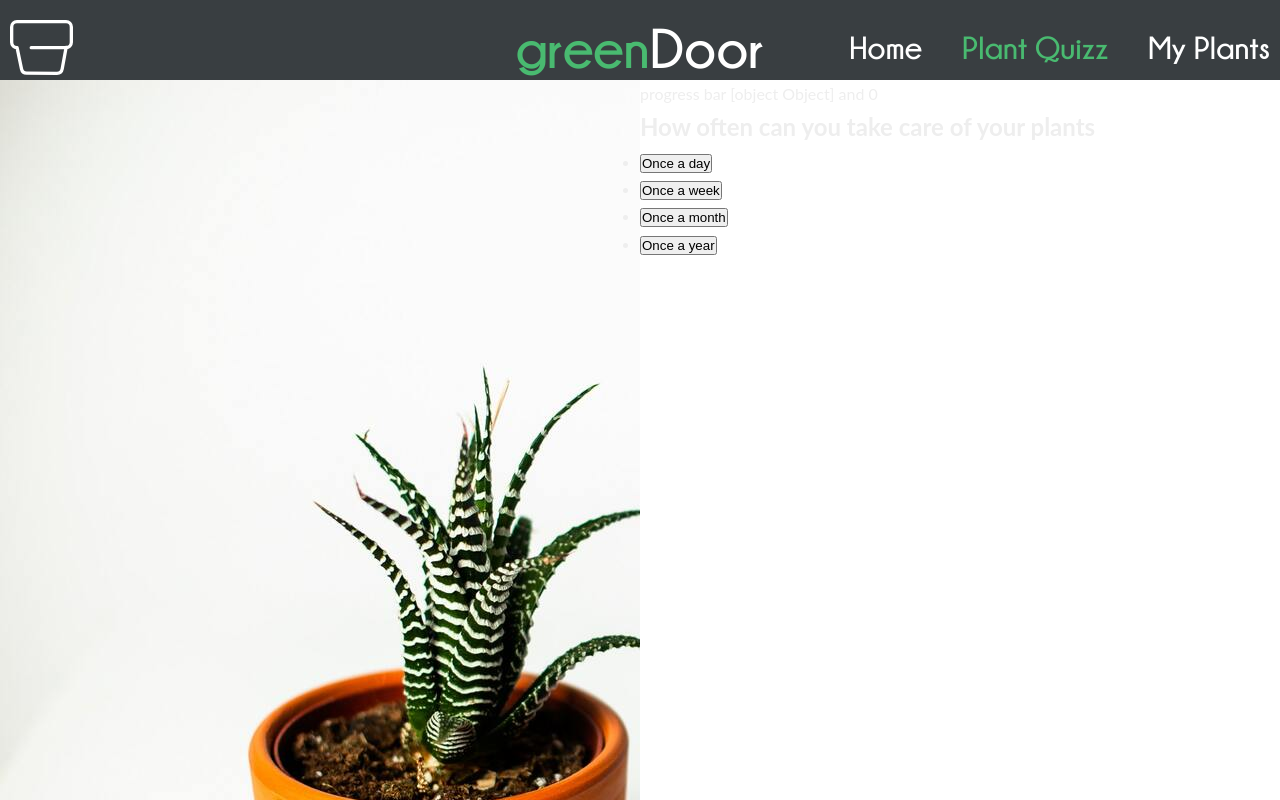
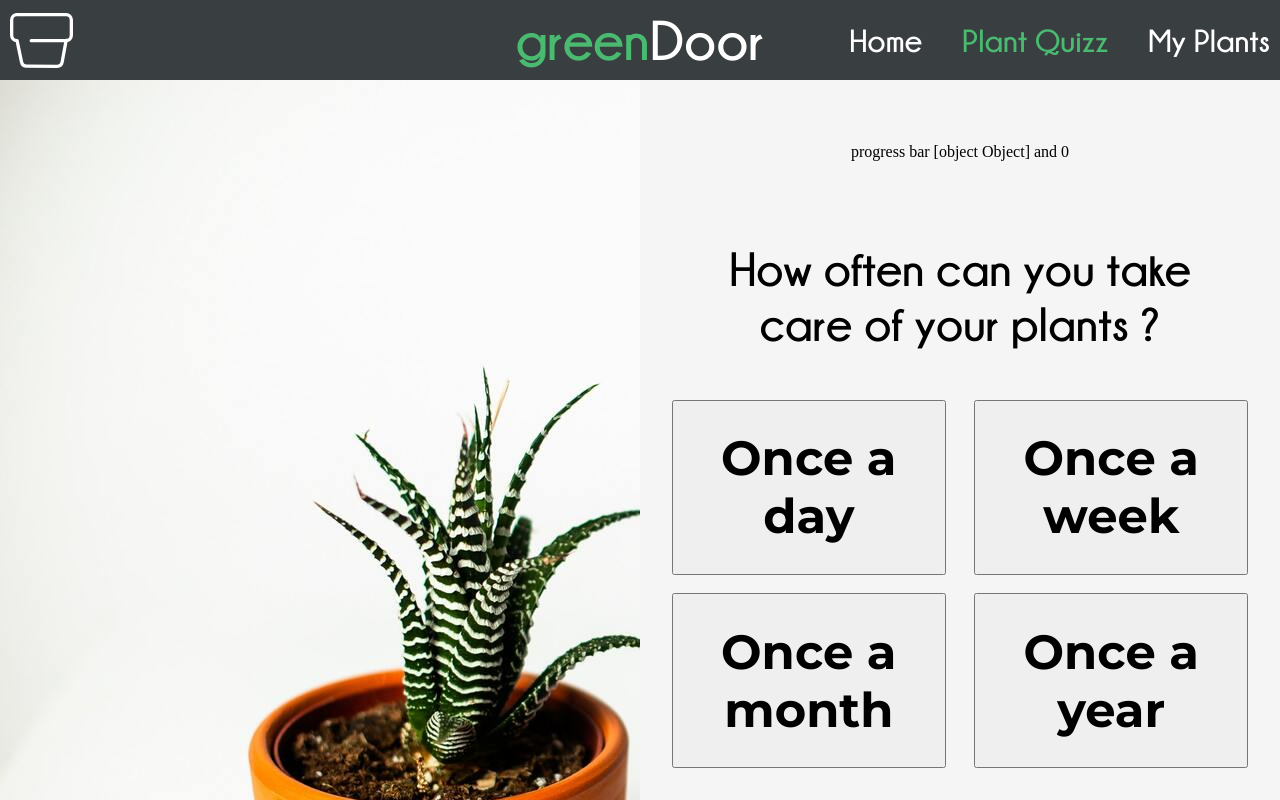
Before and after one commit to WildCodeSchool-2024-02/JS-Nantes-RAMCss-II-P2-GreenDoor, a React (Vite) app in the folder client/: page /quizz in a window 1280 px wide. Built offline with nearby package versions, Linux system fonts and the light colour scheme.

Commit message:
made the quizz page look better

```diff
--- a/client/src/App.css
+++ /dev/null
@@ -1,165 +0,0 @@
-body {
-  font-family: "Lato", sans-serif;
-  font-weight: 400;
-  font-size: 16px;
-  line-height: 1.7;
-  color: #eee;
-  margin: 0;
-}
-
-.container {
-  height: 100vh;
-  background-image: url("./assets/images/background.webp");
-  background-size: cover;
-  background-position: top;
-  position: relative;
-  display: flex;
-  flex-direction: row;
-  justify-content: space-between;
-  padding: 30px;
-}
-
-.logo {
-  font-size: 20px;
-  margin-top: 16px;
-}
-
-.navbar ul {
-  display: flex;
-  gap: 20px;
-  list-style: none;
-}
-
-.navbar a {
-  text-decoration: none;
-  color: #eee;
-  display: flex;
-  gap: 5px;
-  justify-content: end;
-  margin-top: auto;
-  font-size: 15px;
-}
-
-.navbar a:hover {
-  scale: 110%;
-}
-
-.text-box {
-  position: absolute;
-  top: 50%;
-  left: 50%;
-  transform: translate(-50%, -50%);
-  text-align: center;
-}
-
-.block-primary {
-  text-transform: uppercase;
-  margin-bottom: 30px;
-}
-
-.block-primary-main {
-  font-size: 50px;
-  font-weight: 400;
-  letter-spacing: 5px;
-  animation: blink 12s infinite;
-}
-
-.block-primary-sub {
-  display: block;
-  font-size: 18px;
-  font-weight: 700;
-  letter-spacing: 7px;
-}
-
-.btn:link,
-.btn:visited {
-  text-transform: uppercase;
-  text-decoration: none;
-  padding: 10px 20px;
-  display: inline-block;
-  border-radius: 100px;
-  transition: all 0.2s;
-  position: relative;
-}
-
-.btn:hover {
-  transform: translateY(-3px);
-  box-shadow: 0 10px 20px rgba(0, 0, 0, 0.2);
-}
-
-.btn:active {
-  transform: translateY(-1px);
-  box-shadow: 0 5px 10px rgba(0, 0, 0, 0.2);
-}
-
-.btn-white {
-  background-color: #fff;
-  color: #777;
-  font-size: 14px;
-}
-
-footer {
-  position: absolute;
-  top: 85%;
-  left: 75%;
-}
-
-.wcs {
-  text-decoration: none;
-  color: #ff1493ad;
-}
-
-.wcs:hover {
-  border-bottom: solid 1px #ff1493ad;
-}
-
-@media screen and (max-width: 760px) {
-  .logo {
-    display: none;
-  }
-
-  .container {
-    justify-content: center;
-  }
-
-  footer {
-    position: absolute;
-    top: 85%;
-    left: 20%;
-  }
-}
-
-@media screen and (min-width: 761px) and (max-width: 960px) {
-  footer {
-    position: absolute;
-    top: 85%;
-    left: 60%;
-  }
-}
-
-@keyframes blink {
-  20%,
-  24%,
-  55% {
-    color: #111;
-    text-shadow: none;
-  }
-  0%,
-  19%,
-  21%,
-  23%,
-  25%,
-  54%,
-  56%,
-  100% {
-    text-shadow:
-      0 0 5px #ff1493ad,
-      0 0 15px #eee,
-      0 0 20px #ff1493ad,
-      0 0 40px #a00ac9,
-      0 0 60px #ff0000,
-      0 0 10px #970dc5,
-      0 0 98px #ff0000;
-    color: #fff;
-  }
-}
--- a/client/src/App.jsx
+++ b/client/src/App.jsx
@@ -1,5 +1,3 @@
-import "./App.css";
-
 import { Outlet } from "react-router-dom";
 // import { useState } from "react";
 
--- a/client/src/pages/Quizz.jsx
+++ b/client/src/pages/Quizz.jsx
@@ -8,13 +8,12 @@ function Quizz() {
   const [questionIndex, setQuestionIndex] = useState(0);
   const [answears, setAnswears] = useState([]);
 
-
   function handleQuizzButton(index) {
     setQuestionIndex(() => questionIndex + 1);
     setAnswears(() => {
-        const updatedAnswears = [...answears]
-        updatedAnswears.push(index);
-        return updatedAnswears;
+      const updatedAnswears = [...answears];
+      updatedAnswears.push(index);
+      return updatedAnswears;
     });
   }
 
@@ -23,20 +22,16 @@ function Quizz() {
       <figure>
         <img src={background} alt="decorative" />
       </figure>
-      <section className="right-container">
+      <section className="questions-container">
         <QuizzProgressBar
           topic={quizz[questionIndex]}
           questionIndex={questionIndex}
         />
         <h2>{quizz[questionIndex].question}</h2>
-        <ul>
+        <ul className={`layout-${quizz[questionIndex].answears.length}`}>
           {quizz[questionIndex].answears.map((answear, index) => (
             <li key={answear}>
-              <button
-                className={`layout-${quizz[questionIndex].answears.length}`}
-                type="button"
-                onClick={() => handleQuizzButton(index)}
-              >
+              <button type="button" onClick={() => handleQuizzButton(index)}>
                 {answear}
               </button>
             </li>
--- a/client/src/pages/quizz.json
+++ b/client/src/pages/quizz.json
@@ -1,7 +1,7 @@
 [
   {
     "topic": "Care levels",
-    "question": "How often can you take care of your plants",
+    "question": "How often can you take care of your plants ?",
     "answears": ["Once a day", "Once a week", "Once a month", "Once a year"]
   },
   {
--- a/client/src/styles/Import.css
+++ b/client/src/styles/Import.css
@@ -19,7 +19,7 @@
 }
 
 :root {
-  --background-color: #4f4f4f;
+  --background-color: #f5f5f5;
   --fore-ground-color: #ffffff;
   --dark-color: #393e41;
   --accent-color: #49ba70;
--- a/client/src/styles/Quizz.css
+++ b/client/src/styles/Quizz.css
@@ -9,12 +9,42 @@
   overflow: hidden;
 }
 
-.box {
-  display: grid;
-  grid-template-columns: 1fr 1fr;
-  grid-template-rows: 1fr;
-}
-
 .full-page-container img {
   min-height: 90vh;
 }
+
+.questions-container {
+  display: grid;
+  grid-template: 1fr 1fr 3fr / 1fr;
+  justify-items: center;
+  align-items: center;
+  background-color: var(--background-color);
+}
+
+.questions-container > h2 {
+  width: 75%;
+  text-align: center;
+  color: var(--grey);
+  font-family: var(--font-family-title);
+  font-weight: bold;
+  font-size: 48px;
+}
+
+.questions-container > ul > li > button {
+  font-family: var(--font-family-body);
+  font-weight: bold;
+  font-size: 48px;
+  width: 100%;
+  height: 100%;
+}
+
+.questions-container > ul {
+  width: 100%;
+  height: 100%;
+  list-style: none;
+  --gap: 5%;
+  display: grid;
+  grid-template: 1fr 1fr / 1fr 1fr;
+  gap: var(--gap);
+  padding: var(--gap);
+}
```
Also changed, not shown: client/src/components/QuizzProgressBar.jsx (+3 -4 lines).
